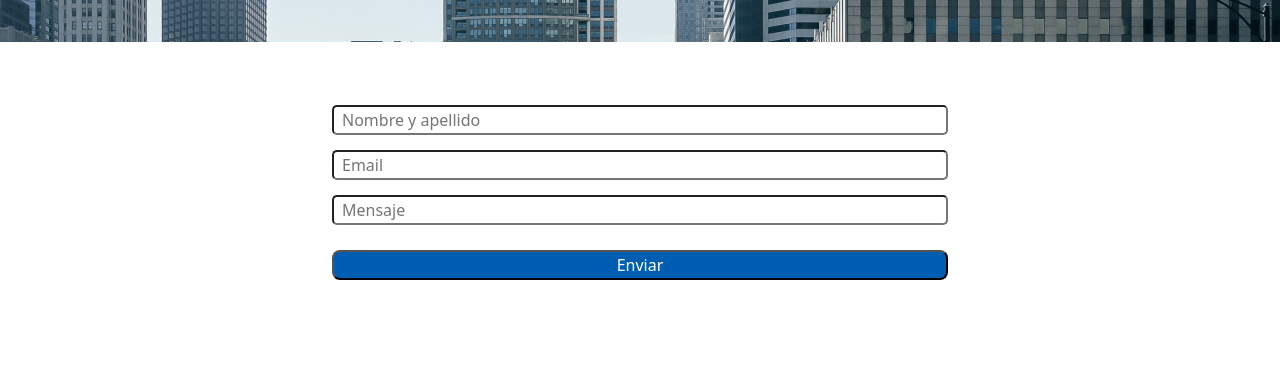
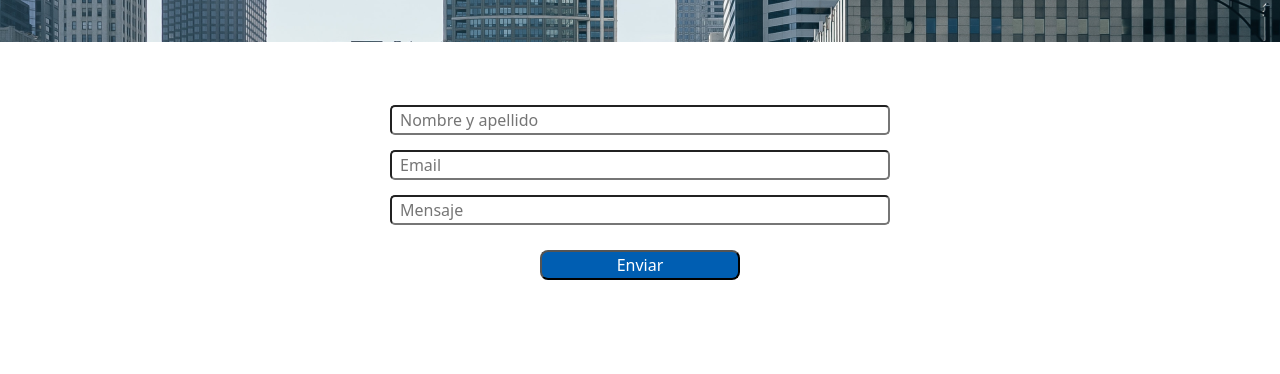
Before and after one commit to JoaquinDP/ProyectoFinal-Coder-DiPierro, a website: page pages/contacto.html in a window 1280 px wide. Shown: the part 291-665 px from the top of the page. Drawn offline with nearby package versions, Linux system fonts and the light colour scheme.

Commit message:
utilizando mixin

```diff
--- a/SCSS/_contacto.scss
+++ b/SCSS/_contacto.scss
@@ -1,6 +1,4 @@
 .form{
-    display: flex;
-    flex-direction: column;
     input{
         margin-top: 15px;
         border-radius: 5px;
--- a/SCSS/_media.scss
+++ b/SCSS/_media.scss
@@ -25,6 +25,14 @@
     .button-width{
       width: 20%;
     }
+    .form{
+      input{
+        width: 500px;
+      }
+      button{
+        width: 200px;
+      }
+    }
   }
 
   // MOBILE
--- /dev/null
+++ b/SCSS/_mixin.scss
@@ -0,0 +1,9 @@
+@mixin flex-column-center{
+    display: flex;
+    flex-direction: column;
+    align-items: center;
+}
+
+.form {
+    @include flex-column-center;
+}
--- a/SCSS/style.scss
+++ b/SCSS/style.scss
@@ -3,3 +3,4 @@
 @import "variables";
 @import "classes";
 @import "contacto";
+@import "mixin";
```
Also changed, not shown: CSS/style.css, 1 other file.
